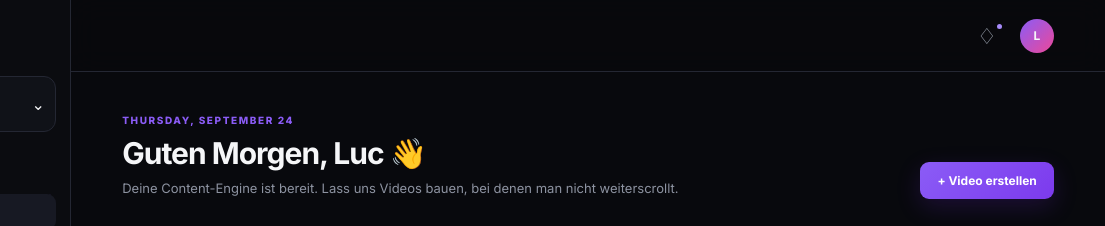
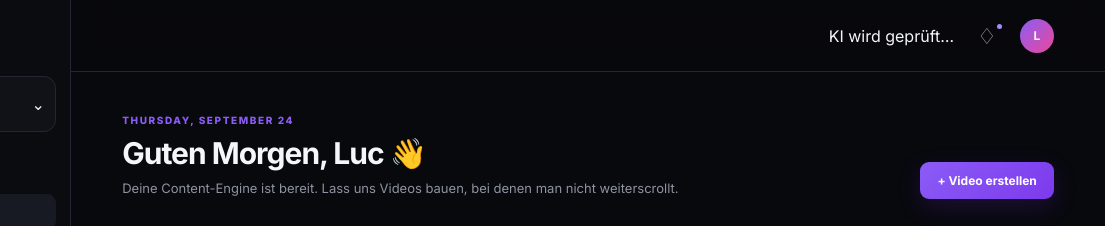
Before and after one commit to Lucry999/desktop-tutorial, a website: page index.html in a window 1280 px wide. Shown: the top 226 px of the page, 175-1280 px from the left. Drawn offline with Linux system fonts and the light colour scheme.

Commit message:
Add live AI connection status

```diff
--- a/index.html
+++ b/index.html
@@ -34,7 +34,7 @@
     <main class="main">
       <header class="topbar">
         <div class="mobile-brand">✦ ClipForge <span>AI</span></div>
-        <div class="top-actions"><button class="icon-btn" title="Notifications">♢<i></i></button><div class="profile">L</div></div>
+        <div class="top-actions"><div id="apiStatus" class="api-status checking"><span></span> KI wird geprüft…</div><button class="icon-btn" title="Notifications">♢<i></i></button><div class="profile">L</div></div>
       </header>
 
       <section id="overview" class="view active">
```
